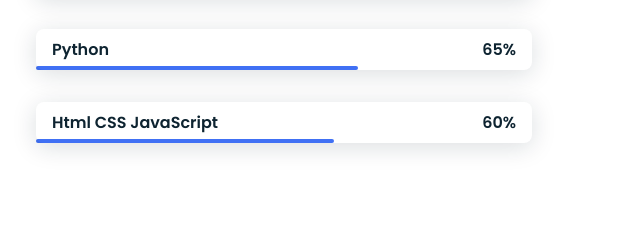
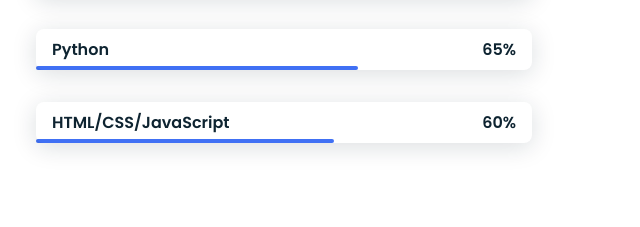
Before and after one commit to georgeleve/georgeleve.github.io, a plain HTML site: page index.html in a window 1280 px wide. Shown: the part 1601-1828 px from the top of the page, 92-732 px from the left. Drawn offline with nearby package versions, Linux system fonts and the light colour scheme.

```diff
--- a/index.html
+++ b/index.html
@@ -128,7 +128,7 @@
                         <div class="skills__data">
                             <div class="skills__names">
 
-                                <span class="skills__name">Html CSS JavaScript</span>
+                                <span class="skills__name">HTML/CSS/JavaScript</span>
                             </div>
                             <div class="skills__bar skills__htmlcssjs">
 
```
